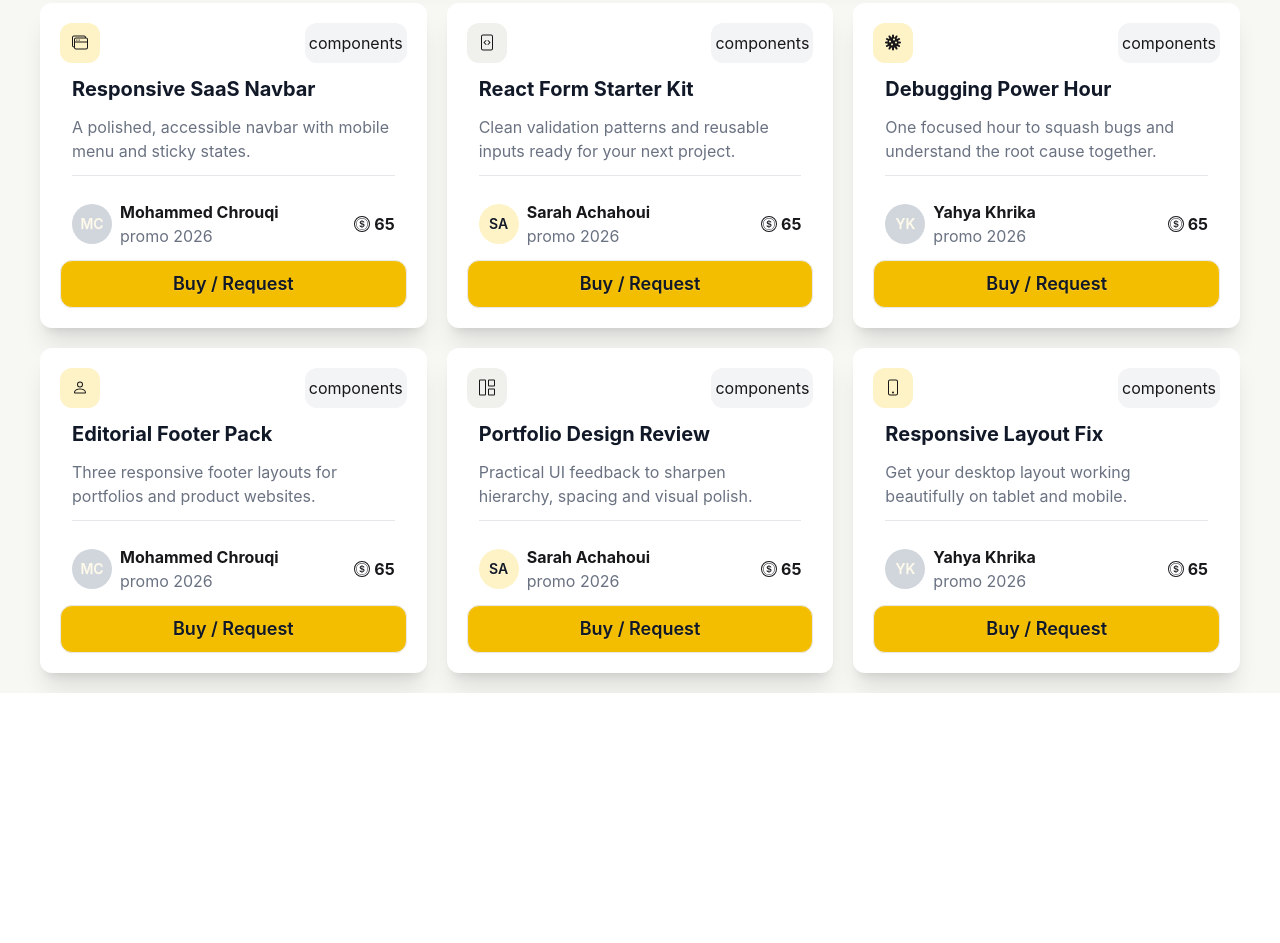
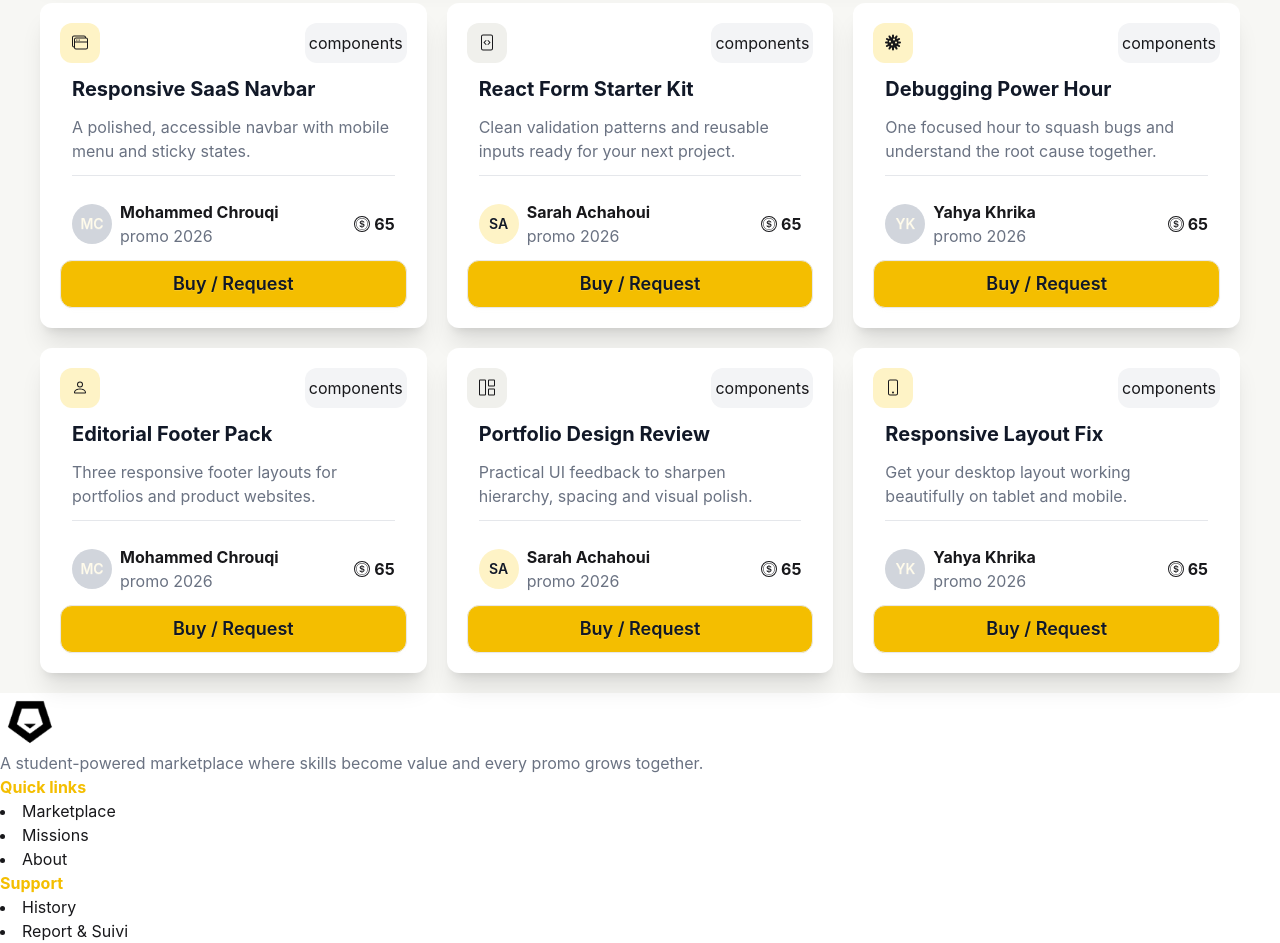
Before and after one commit to SARAH-ACHAHOUI/SARAH-ACHAHOUI, a website: page index.html in a window 1280 px wide. Shown: the part 363-1306 px from the top of the page. Before the commit the page ends 1056 px from the top, so only its background shows below. Drawn offline with nearby package versions, Linux system fonts and the light colour scheme; files that its build step writes are made by us from their sources.

Commit message:
just pulling

```diff
--- a/index.html
+++ b/index.html
@@ -354,7 +354,23 @@
 
         </div>
     </main>
-    <main id="sarah"></main>
+    <footer id="sarah">
+        <img class="w-15" src="./public/images/image.png" alt="">
+        <p class="text-gray-500">A student-powered marketplace where skills become value and every promo grows together.
+        </p>
+        <div>
+            <h1 class="text-alpha font-bold">Quick links</h1>
+            <li><a>Marketplace</a></li>
+            <li><a>Missions</a></li>
+            <li><a>About</a></li>
+        </div>
+        <div>
+            <h1 class="text-alpha font-bold">Support</h1>
+            <li><a>History</a></li>
+            <li><a>Report & Suivi</a></li>
+        </div>
+
+    </footer>
 </body>
 
 </html>
```
